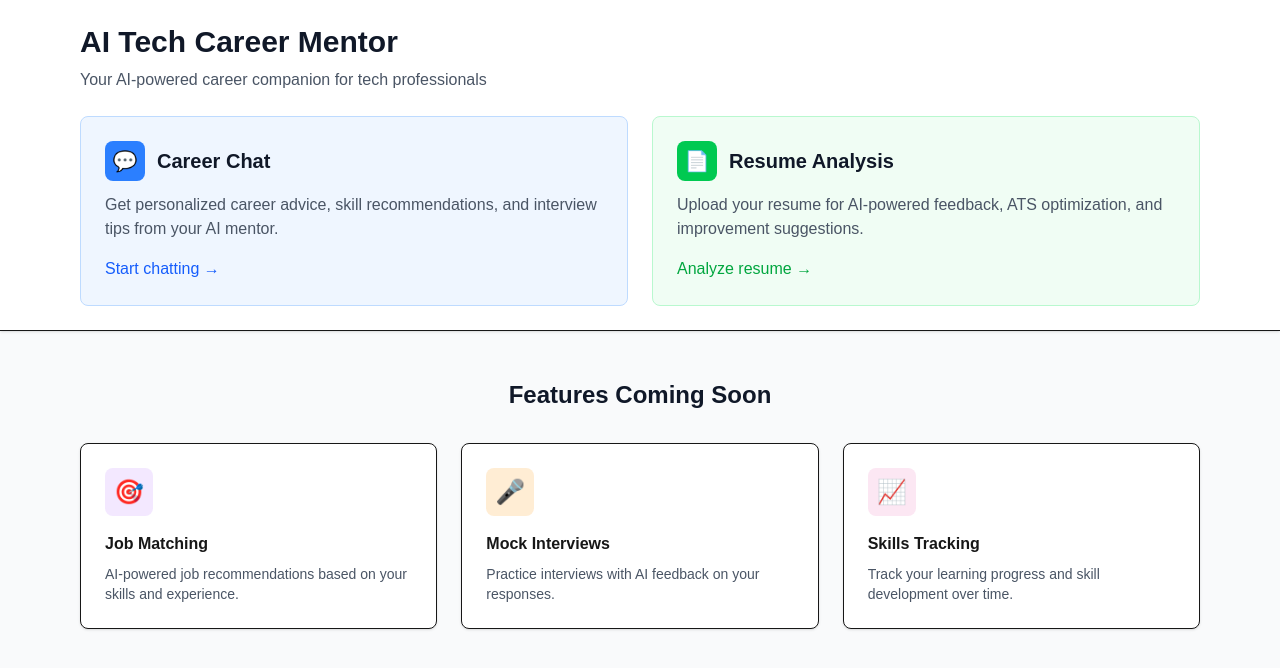
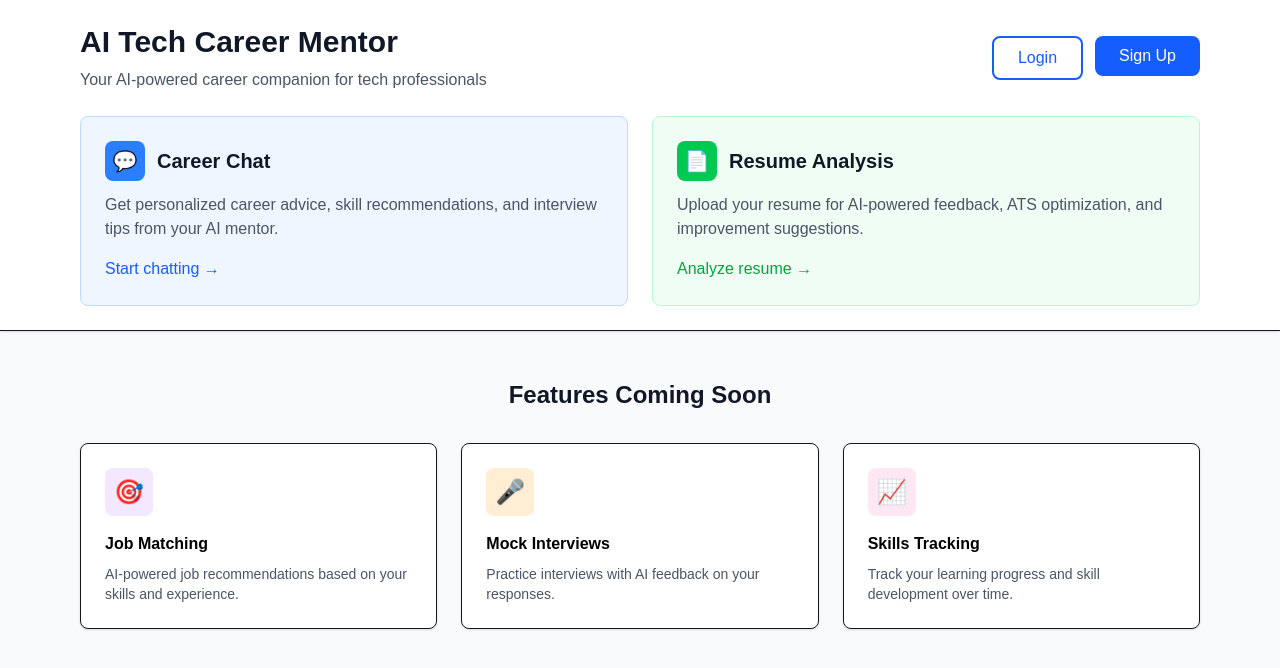
Before and after one commit to Walehdulex/ai-career-mentor, a Next.js app in the folder frontend/: page / in a window 1280 px wide. Shown: the top 668 px of the page. Built offline with nearby package versions, Linux system fonts and the light colour scheme; no server answers.

Commit message:
Modified home page with login and register button

```diff
--- a/frontend/src/app/page.tsx
+++ b/frontend/src/app/page.tsx
@@ -8,12 +8,31 @@ export default function Home() {
       {/* Header */}
       <div className="bg-white shadow-sm border-b">
         <div className="max-w-6xl mx-auto px-4 py-6">
-          <h1 className="text-3xl font-bold text-gray-900 mb-2">
-            AI Tech Career Mentor
-          </h1>
-          <p className="text-gray-600 mb-6">
-            Your AI-powered career companion for tech professionals
-          </p>
+          {/* Top Bar with Auth Buttons */}
+          <div className="flex justify-between items-center mb-6">
+            <div>
+              <h1 className="text-3xl font-bold text-gray-900 mb-2">
+                AI Tech Career Mentor
+              </h1>
+              <p className="text-gray-600">
+                Your AI-powered career companion for tech professionals
+              </p>
+            </div>
+
+            {/* Auth Buttons */}
+            <div className="flex gap-3">
+              <Link href="/login">
+                <button className="px-6 py-2 text-blue-600 font-medium border-2 border-blue-600 rounded-lg hover:bg-blue-50 transition-colors">
+                  Login
+                </button>
+              </Link>
+              <Link href="/register">
+                <button className="px-6 py-2 bg-blue-600 text-white font-medium rounded-lg hover:bg-blue-700 transition-colors">
+                  Sign Up
+                </button>
+              </Link>
+            </div>
+          </div>
 
           {/* Navigation Cards */}
           <div className="grid md:grid-cols-2 gap-6">
@@ -64,7 +83,7 @@ export default function Home() {
             <div className="w-12 h-12 bg-purple-100 rounded-lg flex items-center justify-center mb-4">
               <span className="text-purple-600 text-2xl">🎯</span>
             </div>
-            <h3 className="font-semibold mb-2">Job Matching</h3>
+            <h3 className="font-semibold mb-2 text-black">Job Matching</h3>
             <p className="text-gray-600 text-sm">AI-powered job recommendations based on your skills and experience.</p>
           </div>
 
@@ -72,7 +91,7 @@ export default function Home() {
             <div className="w-12 h-12 bg-orange-100 rounded-lg flex items-center justify-center mb-4">
               <span className="text-orange-600 text-2xl">🎤</span>
             </div>
-            <h3 className="font-semibold mb-2">Mock Interviews</h3>
+            <h3 className="font-semibold mb-2 text-black">Mock Interviews</h3>
             <p className="text-gray-600 text-sm">Practice interviews with AI feedback on your responses.</p>
           </div>
 
@@ -80,7 +99,7 @@ export default function Home() {
             <div className="w-12 h-12 bg-pink-100 rounded-lg flex items-center justify-center mb-4">
               <span className="text-pink-600 text-2xl">📈</span>
             </div>
-            <h3 className="font-semibold mb-2">Skills Tracking</h3>
+            <h3 className="font-semibold mb-2 text-black">Skills Tracking</h3>
             <p className="text-gray-600 text-sm">Track your learning progress and skill development over time.</p>
           </div>
         </div>
```
